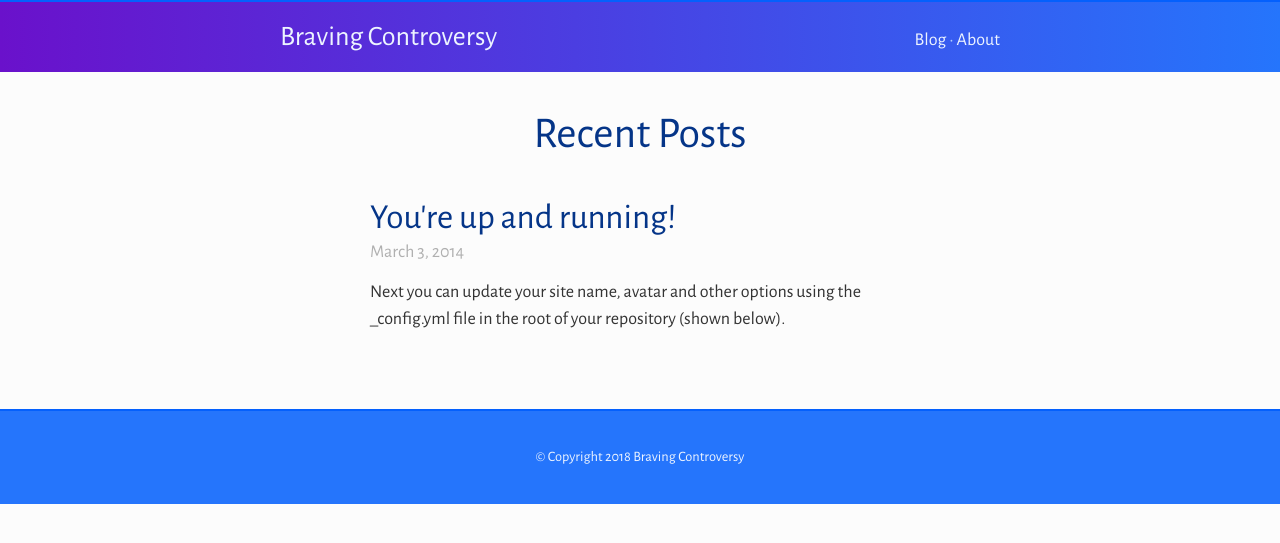
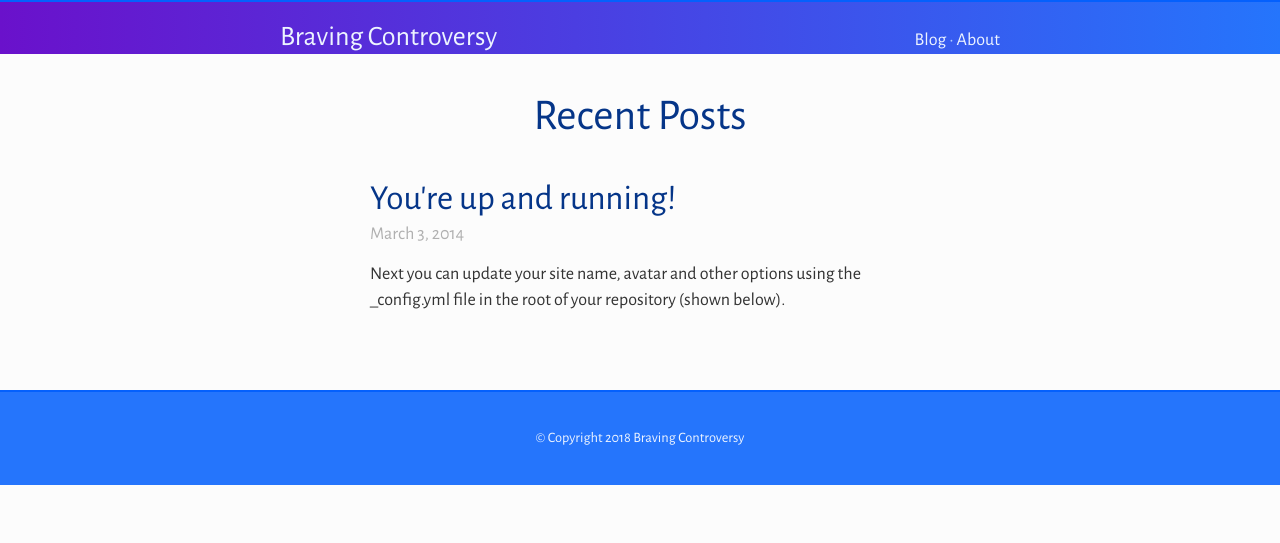
Before and after one commit to peace60895/peace60895.github.io, a Jekyll site: the page built from index.html, in a window 1280 px wide. Shown: the top 543 px of the page. Built offline with Jekyll 4.4.1, drawn with Linux system fonts in a browser that asks for light colours.

Commit message:
Force remove description from header

```diff
--- a/_layouts/default.html
+++ b/_layouts/default.html
@@ -29,7 +29,7 @@
     <div class="header__content">
       <div class="header__site-info">
         <h1 class="header__site-name"><a href="{{ site.baseurl }}/"><span>{{ site.name }}</span></a></h1>
-        <p class="header__site-description">{{ site.description }}</p>
+        <!-- <p class="header__site-description">{{ site.description }}</p> -->
       </div>
 
       <nav class="header__nav">
```
